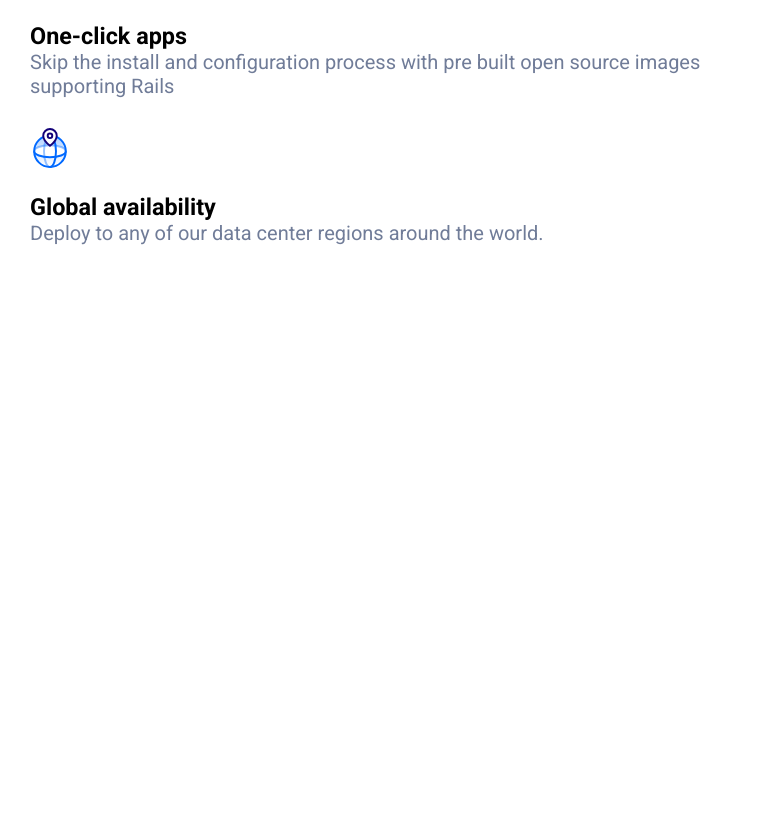
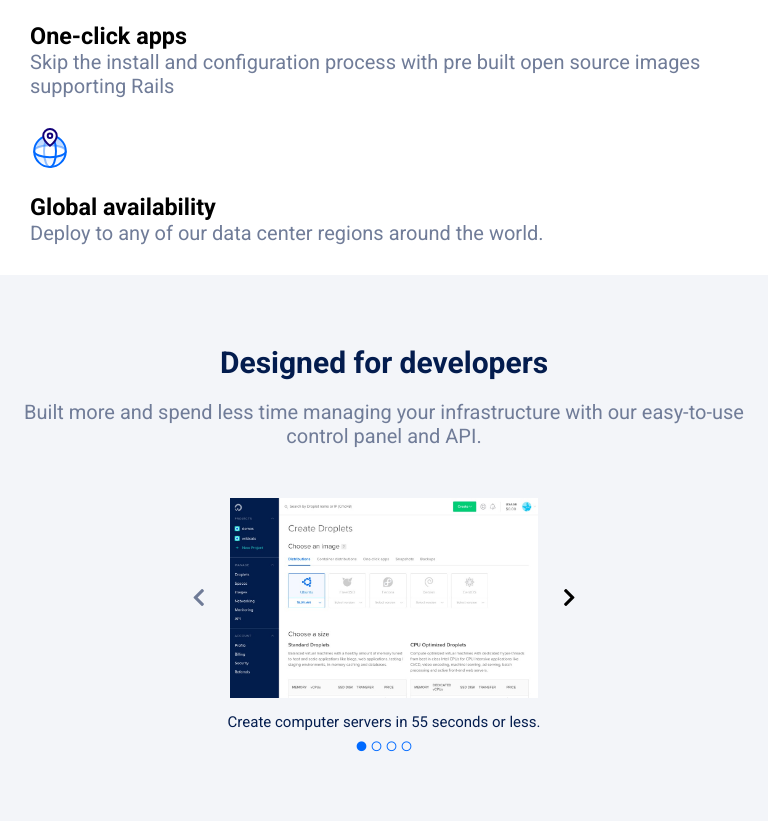
Before and after one commit to Simone-Tarantino/html-css-digitalocean, a plain HTML site: page index.html in a window 768 px wide. Shown: the part 1776-2597 px from the top of the page. Before the commit the page ends 2051 px from the top, so only its background shows below. Drawn offline with Linux system fonts and the light colour scheme.

Commit message:
Zona slider top completa

```diff
--- a/css/style.css
+++ b/css/style.css
@@ -293,6 +293,49 @@ h2 {
   color: #707C98;
 }
 
+/* zona slider top */
+
+.slider_top {
+  background-color: #F3F5F9;
+  text-align: center;
+}
+.slider_top_t_text h2 {
+  font-size: 30px;
+  color: #031C4E;
+  padding: 70px 0 20px;
+}
+.slider_top_t_text p {
+  color: #707C98;
+  padding-bottom: 50px;
+}
+
+.slider_top_img i {
+  font-size: 40px;
+  padding: 0 20px;
+  line-height: 350px;
+  vertical-align: middle;
+}
+.slider_top_img i:not(:last-child) {
+  color: #6F7B97;
+}
+.slider_top_img img {
+  height: 350px;
+  vertical-align: middle;
+}
+
+.slider_top_b_text p {
+  color: #051E4F;
+  font-size: 15px;
+  padding-top: 15px;
+}
+.slider_top_b_text i {
+  color: #006AFF;
+  padding-top: 10px;
+  font-size: 10px;
+  margin-bottom: 70px;
+}
+
+
 /* media query sezione md */
 
 @media screen and (max-width: 992px) and (min-width: 768px) {
@@ -336,6 +379,21 @@ h2 {
   .deploy_menu_container {
     padding-left: 20px;
     padding-right: 20px;
+  }
+
+  /* sezione slider top */
+
+  .slider_top {
+    padding-left: 20px;
+    padding-right: 20px;
+  }
+
+  .slider_top_img i {
+    font-size: 30px;
+    line-height: 250px;
+  }
+  .slider_top_img img {
+    height: 250px;
   }
 }
 
@@ -416,4 +474,19 @@ h2 {
   .deploy_col {
     width: 100%;
   }
+
+  /* zona slider top */
+
+  .slider_top {
+    padding-left: 20px;
+    padding-right: 20px;
+  }
+
+  .slider_top_img i {
+    font-size: 20px;
+    line-height: 200px;
+  }
+  .slider_top_img img {
+    height: 200px;
+  }
 }
--- a/index.html
+++ b/index.html
@@ -128,6 +128,28 @@
           </div>
         </div>
       </div>
+      <div class="slider_top">
+        <div class="container">
+          <div class="slider_top_t_text">
+            <h2>Designed for developers</h2>
+            <p>Built more and spend less time managing your infrastructure with our easy-to-use control panel and API.</p>
+          </div>
+          <div class="slider_top_img">
+            <i class="fas fa-chevron-left"></i>
+            <img src="img/screenshot-create-droplet-12336b41.jpg" alt="screenshot come creare droplet">
+            <i class="fas fa-chevron-right"></i>
+          </div>
+          <div class="slider_top_b_text">
+            <p>Create computer servers in 55 seconds or less.</p>
+            <div class="slider_circles">
+              <i class="fas fa-circle"></i>
+              <i class="far fa-circle"></i>
+              <i class="far fa-circle"></i>
+              <i class="far fa-circle"></i>
+            </div>
+          </div>
+        </div>
+      </div>
     </main>
   </body>
 </html>
```
